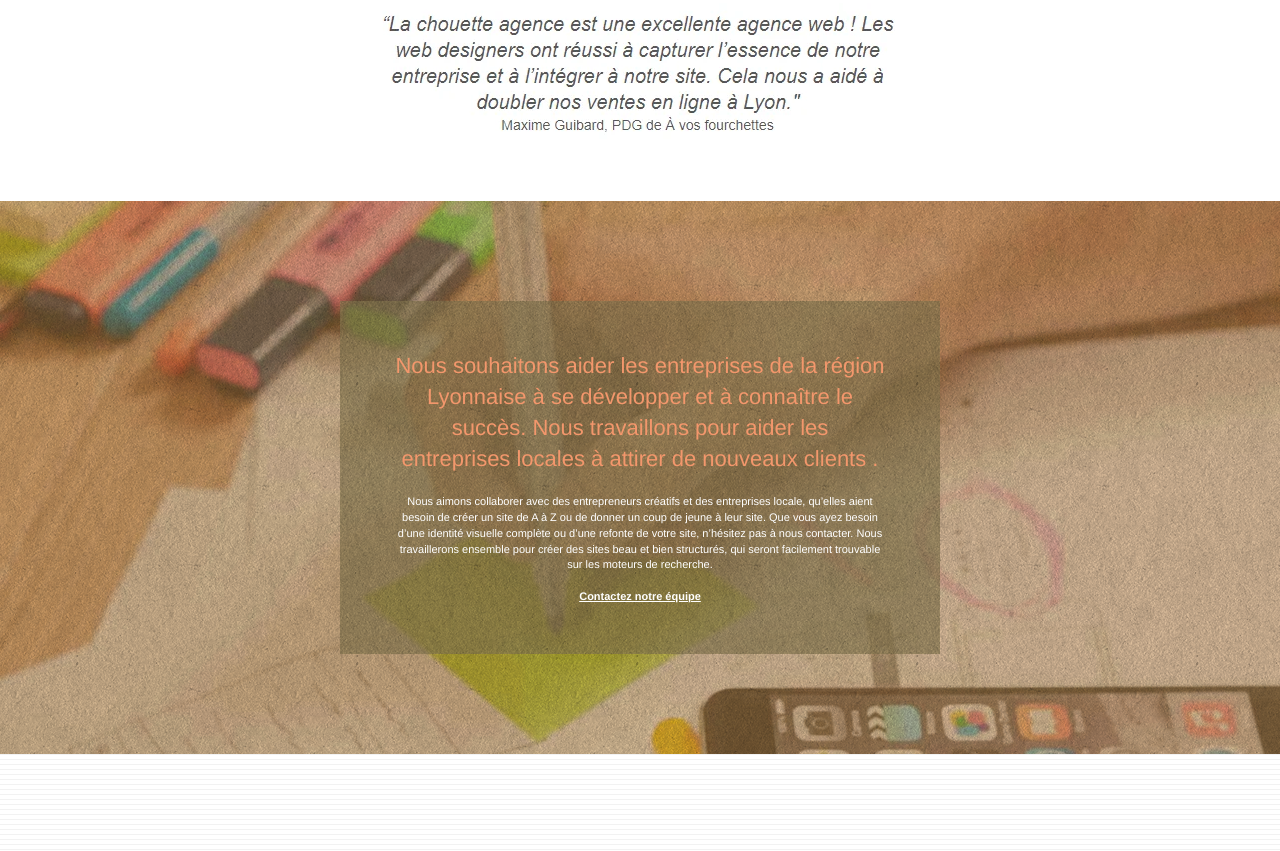
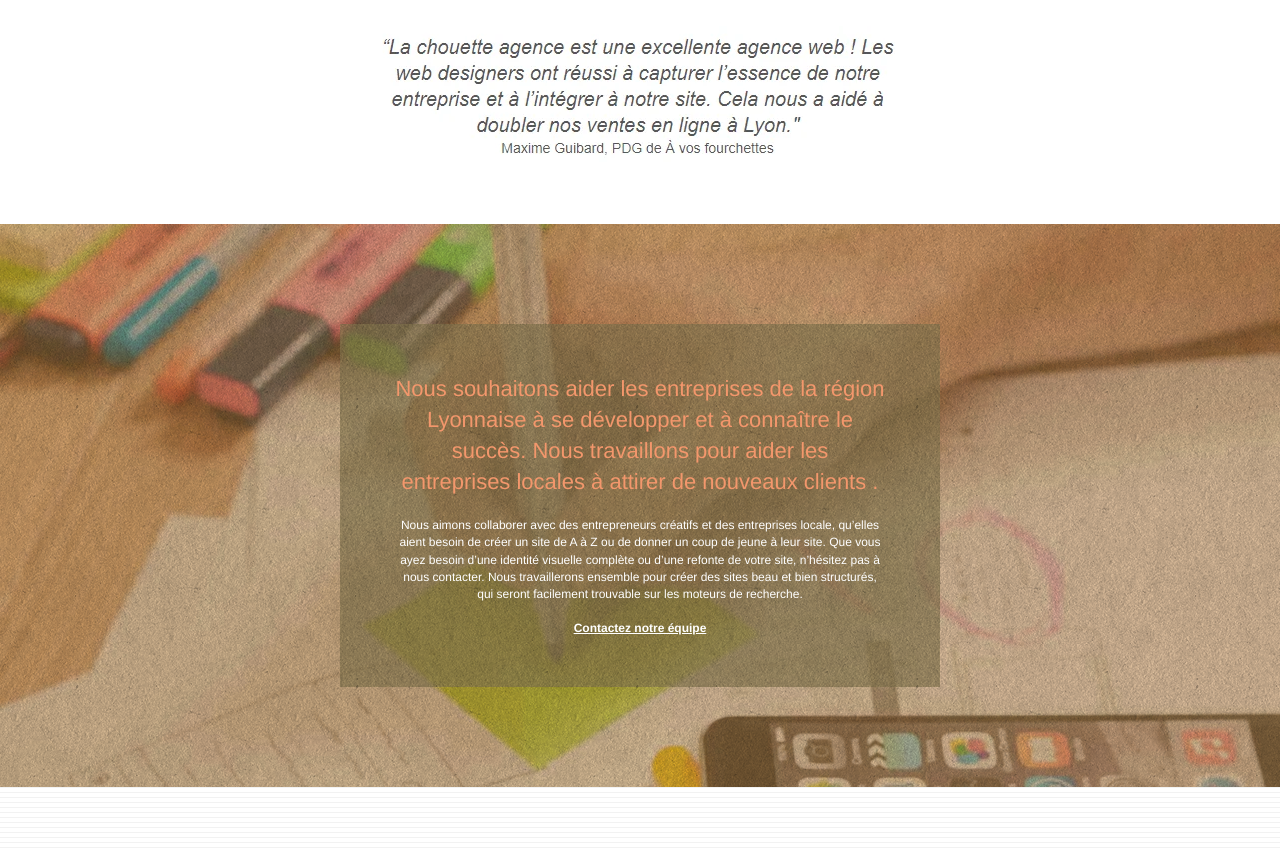
Before and after one commit to SimonNieto/SimonNieto_4_26052021, a plain HTML site: page index.html in a window 1280 px wide. Shown: the part 960-1811 px from the top of the page. Drawn offline with Linux system fonts and the light colour scheme.

Commit message:
fianl v2

```diff
--- a/index.html
+++ b/index.html
@@ -6,7 +6,7 @@
     <meta name="description" content="La chouette agence, votre agence de web design a votre ecoute. Situé a Lyon nous pouvons traité toute demande sur place ou via notre rubrique contact.">
     <meta name="viewport" content="width=device-width, initial-scale=1.0, viewport-fit=cover">
     <link rel="shortcut icon" type="image/png" href="favicon.jpg">
-	<link rel="canonical" href="https://monsite.com/page" />
+	<link rel="canonical" href="https://t1k459.github.io/SimonNieto_4_26052021/" />
 	<link rel="stylesheet" type="text/css" href="./css/bootstrap.css">
 	<link rel="stylesheet" type="text/css" href="style.css">
 	<link rel="stylesheet" type="text/css" href="./css/font-awesome.css">
--- a/style.css
+++ b/style.css
@@ -679,7 +679,7 @@ a {
 }
 
 p {
-  font-size: 11px;
+  font-size: 12px;
 }
 
 .tight-width-whitespace {
```
